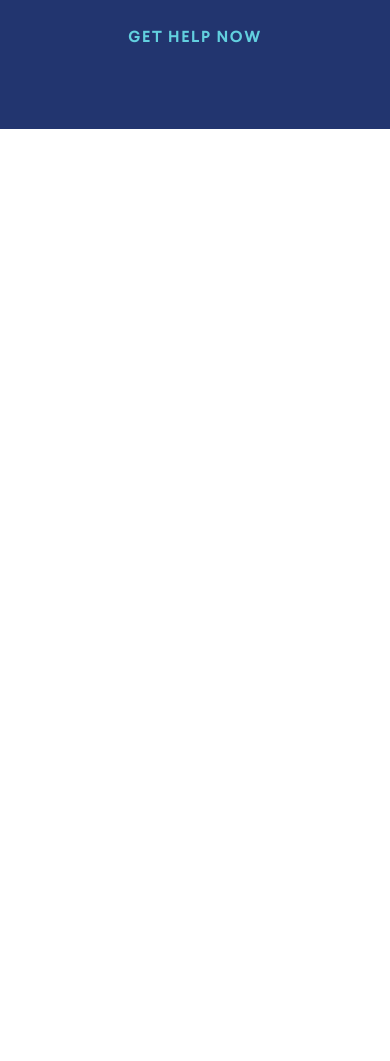
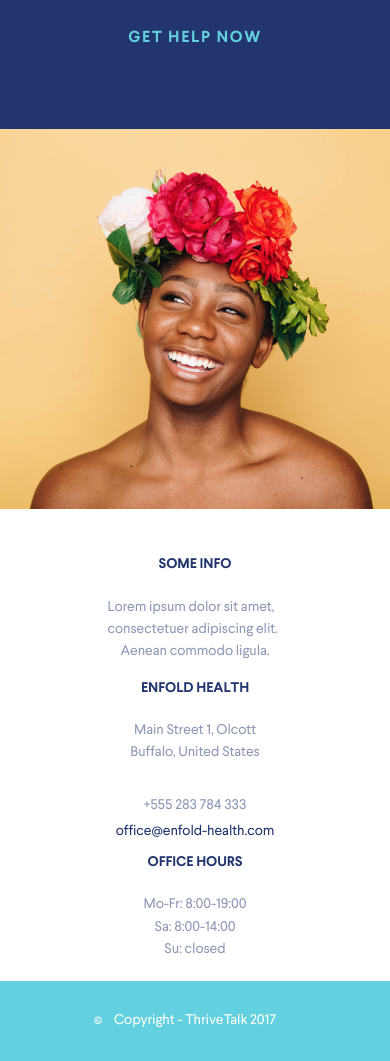
Before and after one commit to egorsv1985/Thrivetalk, a website: page src/index.html in a window 390 px wide. Shown: the part 9010-10071 px from the top of the page. Before the commit the page ends 9139 px from the top, so only its background shows below. Drawn offline with nearby package versions, Linux system fonts and the light colour scheme; files that its build step writes are made by us from their sources.

Commit message:
added adaptive in block footer fixed bags in block footer in html

```diff
--- a/src/assets/scss/blocks/_footer.scss
+++ b/src/assets/scss/blocks/_footer.scss
@@ -5,32 +5,72 @@
 		display: grid;
 		grid-template-columns: 570px 1fr;
 		grid-template-rows: 380px;
+		@media only screen and (max-width: 1100px) {
+			grid-template-columns: 1fr;
+		grid-template-rows: 380px;
+		}
+	}
+
+	// .footer__img
+	&__img {
+		object-fit: cover;
+		@include wh (100%);
+		max-height: 380px;
+	}
+
+	// .footer__row
+	&__row {
+		@include flex ();
+		padding: 100px 0 0 68px;
+		@media only screen and (max-width: 1180px) {
+			padding-left: 30px;
+		}
+		@media only screen and (max-width: 1100px) {
+			justify-content: center;
+			margin-bottom: 20px;
+			padding-left: 0;
+		}
+		@media only screen and (max-width: 480px) {
+			flex-direction: column;
+			align-items: center;
+			padding-top: 50px;
+		}
+	}
+
+
+
+	// .footer__column
+	&__column {
+		max-width: 175px;
+		@include flex ($flex-direction: column);
+		@media only screen and (max-width: 480px) {
+
+			align-items:center
+		}
 
 	}
 
-	// .footer__img
-	&__img {}
-
-	// .footer__wrap
-	&__wrap {
-		@include flex ();
-		padding: 100px 0 0 68px;
-
-	}
-
-	// .footer__list
-	&__list {
-		@include flex ();
-	}
-
-	// .footer__item
-	&__item {
-		max-width: 175px;
-
-	}
-
-	&__item+&__item {
+	&__column+&__column {
 		margin-left: 90px;
+		@media only screen and (max-width: 1260px) {
+			margin-left: 50px;
+		}
+		@media only screen and (max-width: 1180px) {
+			margin-left: 20px;
+		}
+		@media only screen and (max-width: 1100px) {
+			margin-left: 90px;
+		}
+		@media only screen and (max-width: 650px) {
+			margin-left: 50px;
+		}
+		@media only screen and (max-width: 550px) {
+			margin-left: 20px;
+		}
+		@media only screen and (max-width: 480px) {
+			margin-left: 0;
+			margin-top: 20px;
+		}
 	}
 
 	// .footer__title
@@ -40,6 +80,9 @@
 		text-transform: uppercase;
 		color: #22356F;
 		margin-bottom: 50px;
+		@media only screen and (max-width: 480px) {
+			margin-bottom: 25px;
+		}
 	}
 
 	// .footer__text
@@ -74,7 +117,12 @@
 	&__bottom {
 		height: 80px;
 		background-color: #62D0DF;
-		padding: 30px 0 0 200px;
+		padding-left: 200px;
+		@include flex ($align-items: center);
+		@media only screen and (max-width: 480px) {
+			padding-left: 0;
+			justify-content: center;
+		}
 	}
 
 	// .footer__small
@@ -85,7 +133,8 @@
 		&::after {
 			content: '©';
 			display: block;
-			@include pos (absolute, $top: 7px, $left: -20px);
+			@include pos (absolute, $top: 3px, $left: -20px);
+
 		}
 	}
 }
--- a/src/index.html
+++ b/src/index.html
@@ -222,38 +222,38 @@
     </section>
     <!-- contacts -->
     <!-- footer -->
-    <!-- <footer class="footer">
+    <footer class="footer">
         <div class="footer__top">
             <img src="./assets/images/footer/footer__img.jpg" alt="footer" class="footer__img">
-            <div class="footer__wrap">
-                <ul class="footer__list">
-                    <li class="footer__item">
+            <div class="footer__row">
+
+                <div class="footer__column">
                     <h4 class="footer__title">SOME INFO</h4>
                     <p class="footer__text">Lorem ipsum dolor sit amet, consectetuer adipiscing elit.</p>
                     <p class="footer__text">Aenean commodo
                         ligula.</p>
-                    </li>
-                    <li class="footer__item">
+                </div>
+                <div class="footer__column">
                     <h4 class="footer__title">ENFOLD HEALTH</h4>
                     <p class="footer__text">Main Street 1, Olcott</p>
                     <p class="footer__text footer__text--margin">Buffalo, United States</p>
-                        <a href="tel:" class="footer__tel">+555 283 784 333</a>
-                        <a href="#" class="footer__email">office@enfold-health.com</a>
-                    </li>
-                    <li class="footer__item ">
+                    <a href="tel:+555283784333" class="footer__tel">+555 283 784 333</a>
+                    <a href="mailto:office@enfold-health.com" class="footer__email">office@enfold-health.com</a>
+                </div>
+                <div class="footer__column ">
                     <h4 class="footer__title">OFFICE HOURS</h4>
                     <p class="footer__text">Mo-Fr: 8:00-19:00</p>
                     <p class="footer__text">Sa: 8:00-14:00</p>
                     <p class="footer__text">Su: closed</p>
-                    </li>
-                </ul>
+                </div>
+
 
             </div>
         </div>
         <div class="footer__bottom">
             <small class="footer__small"> Copyright - ThriveTalk 2017</small>
         </div>
-    </footer> -->
+    </footer>
     <script src="./assets/js/script.js"></script>
 </body>
 
```
Also changed, not shown: dist/assets/css/style.min.css, dist/index.html, 1 other file. Lines whose indentation alone changed are shown as unchanged.
